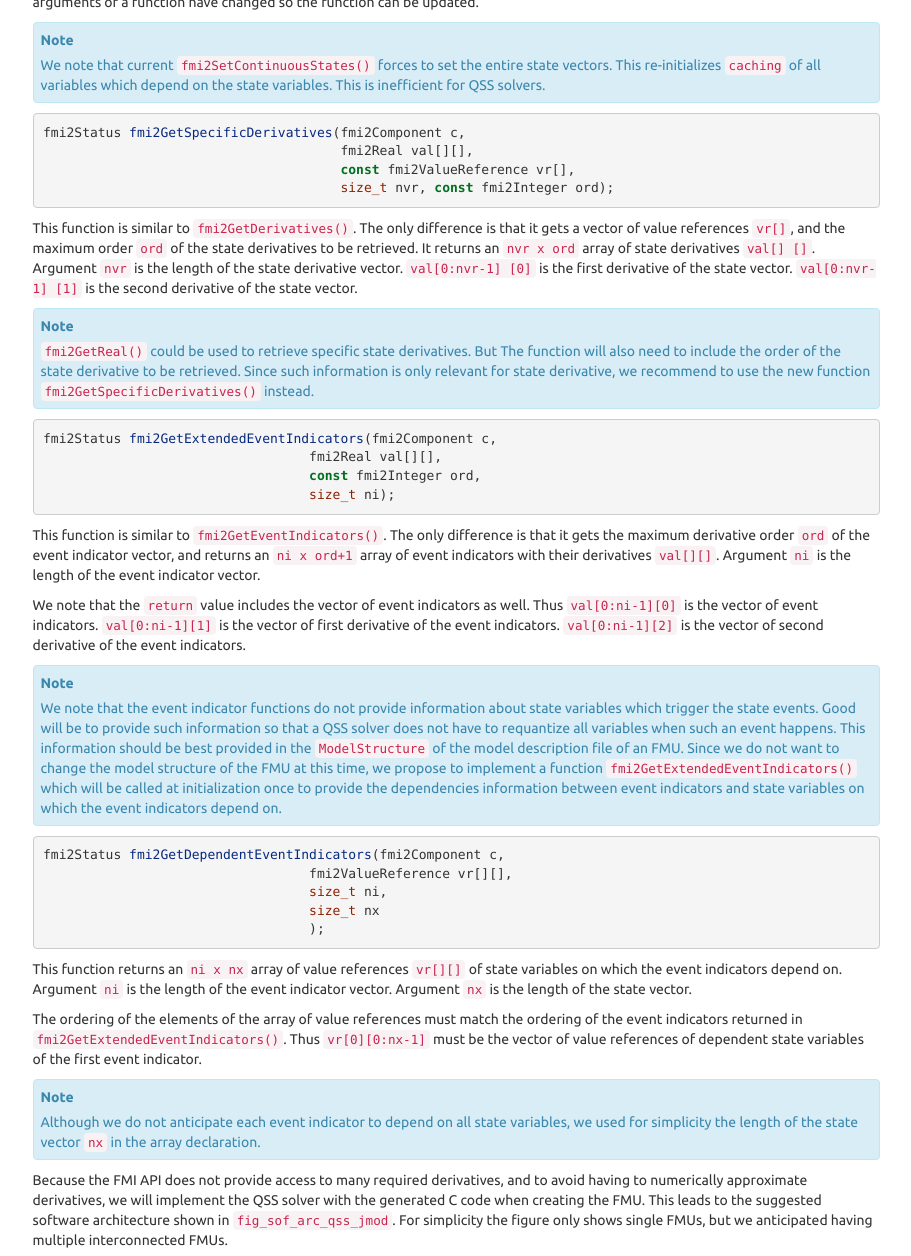
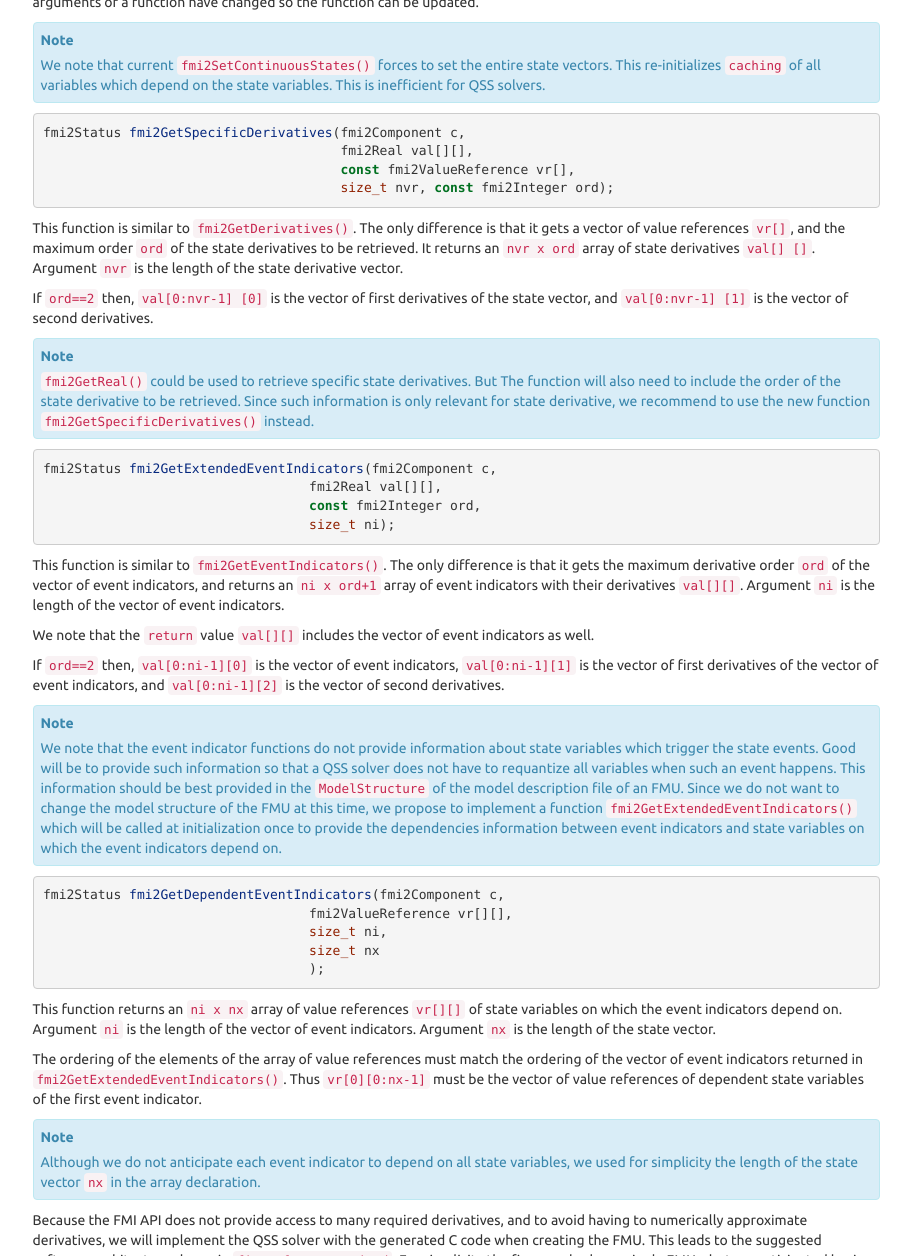
Before and after one commit to lbl-srg/soep, a Sphinx documentation site: the page built from doc-design/source/softwareArchitecture.rst, in a window 1280 px wide and 1400 px high, scrolled down 2203 px, cut to the strip 0-1256 px from the top of the window. Shown: the whole strip, without its empty margins (330-1241 px from the left). Built offline with Sphinx 7.4.7, drawn with Linux system fonts in a browser that asks for light colours.

Commit message:
Update api.

```diff
--- a/doc-design/source/softwareArchitecture.rst
+++ b/doc-design/source/softwareArchitecture.rst
@@ -380,8 +380,9 @@ The only difference is that it gets a vector of value references ``vr[]``,
 and the maximum order ``ord`` of the state derivatives to be retrieved. It returns
 an ``nvr x ord`` array of state derivatives ``val[] []``.
 Argument ``nvr`` is the length of the state derivative vector.
-``val[0:nvr-1] [0]`` is the first derivative of the state vector.
-``val[0:nvr-1] [1]`` is the second derivative of the state vector.
+
+If ``ord==2`` then, ``val[0:nvr-1] [0]`` is the vector of first derivatives
+of the state vector, and ``val[0:nvr-1] [1]`` is the vector of second derivatives.
 
 .. note::
 
@@ -400,14 +401,15 @@ Argument ``nvr`` is the length of the state derivative vector.
 
 This function is similar to ``fmi2GetEventIndicators()``.
 The only difference is that it gets the maximum derivative order ``ord``
-of the event indicator vector,  and returns an ``ni x ord+1`` array of
+of the vector of event indicators,  and returns an ``ni x ord+1`` array of
 event indicators with their derivatives ``val[][]``.
-Argument ``ni`` is the length of the event indicator vector.
+Argument ``ni`` is the length of the vector of event indicators.
 
-We note that the ``return`` value includes the vector of event indicators as well.
-Thus ``val[0:ni-1][0]`` is the vector of event indicators.
-``val[0:ni-1][1]`` is the vector of first derivative of the event indicators.
-``val[0:ni-1][2]`` is the vector of second derivative of the event indicators.
+We note that the ``return`` value ``val[][]`` includes the vector of event indicators as well.
+
+If ``ord==2`` then, ``val[0:ni-1][0]`` is the vector of event indicators,
+``val[0:ni-1][1]`` is the vector of first derivatives of the vector of event indicators,
+and ``val[0:ni-1][2]`` is the vector of second derivatives.
 
 .. note::
 
@@ -432,11 +434,11 @@ Thus ``val[0:ni-1][0]`` is the vector of event indicators.
 
 This function returns an ``ni x nx`` array of value
 references ``vr[][]`` of state variables on which the event indicators depend on.
-Argument ``ni`` is the length of the event indicator vector.
+Argument ``ni`` is the length of the vector of event indicators.
 Argument ``nx`` is the length of the state vector.
 
 The ordering of the elements of the array of value references
-must match the ordering of the event indicators
+must match the ordering of the vector of event indicators
 returned in ``fmi2GetExtendedEventIndicators()``.
 Thus ``vr[0][0:nx-1]`` must be the vector of value references of
 dependent state variables of the first event indicator.
@@ -445,7 +447,7 @@ dependent state variables of the first event indicator.
 
    Although we do not anticipate each event indicator to depend on
    all state variables, we used for simplicity
-   the length of the state vector  ``nx`` in the array declaration.
+   the length of the state vector ``nx`` in the array declaration.
 
 
 Because the FMI API does not provide access to many required derivatives,
```
